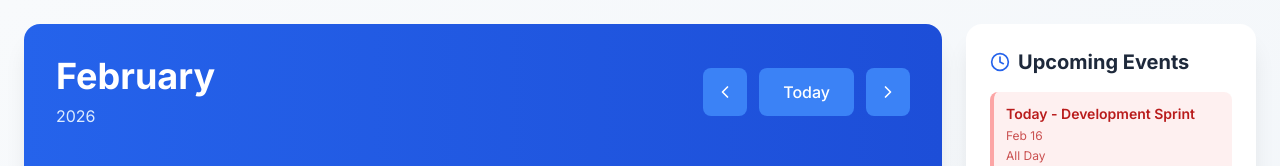
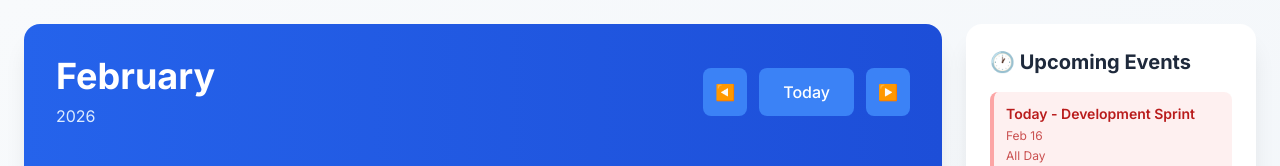
Before and after one commit to jofether/Month-Calendar, a React (Vite) app: page / in a window 1280 px wide. Shown: the top 166 px of the page. Built offline with nearby package versions, Linux system fonts and the light colour scheme; the HTML template or start-up script is replaced by a standard one.

Commit message:
Remove lucide-react dependency and replace icons with emojis

```diff
--- a/package.json
+++ b/package.json
@@ -9,7 +9,6 @@
     "preview": "vite preview"
   },
   "dependencies": {
-    "lucide-react": "^0.564.0",
     "react": "^18.3.1",
     "react-dom": "^18.3.1"
   },
--- a/src/App.jsx
+++ b/src/App.jsx
@@ -1,5 +1,4 @@
 import React, { useState } from 'react';
-import { ChevronLeft, ChevronRight, Clock, X } from 'lucide-react';
 
 function App() {
   const [currentDate, setCurrentDate] = useState(new Date(2026, 1, 16)); // February 16, 2026
@@ -108,7 +107,7 @@ function App() {
                     onClick={previousMonth}
                     className="p-3 rounded-lg bg-blue-500 hover:bg-blue-600 text-white transition-all duration-200 hover:shadow-lg"
                   >
-                    <ChevronLeft size={20} />
+                    ◀️
                   </button>
                   <button
                     onClick={goToToday}
@@ -120,7 +119,7 @@ function App() {
                     onClick={nextMonth}
                     className="p-3 rounded-lg bg-blue-500 hover:bg-blue-600 text-white transition-all duration-200 hover:shadow-lg"
                   >
-                    <ChevronRight size={20} />
+                    ▶️
                   </button>
                 </div>
               </div>
@@ -189,7 +188,7 @@ function App() {
           {/* UPCOMING EVENTS */}
           <div className="bg-white rounded-2xl shadow-xl p-6">
             <h2 className="text-xl font-bold text-slate-800 mb-4 flex items-center gap-2">
-              <Clock size={20} className="text-blue-600" />
+              🕐
               Upcoming Events
             </h2>
             <div className="space-y-3 max-h-96 overflow-y-auto">
@@ -248,7 +247,7 @@ function App() {
                 onClick={() => setSelectedDate(null)}
                 className="p-2 hover:bg-slate-100 rounded-lg transition"
               >
-                <X size={20} />
+                ✕
               </button>
             </div>
 
@@ -259,8 +258,7 @@ function App() {
                 <div key={idx} className={`p-4 rounded-lg border-l-4 ${colorClasses[event.color]}`}>
                   <p className="font-semibold">{event.title}</p>
                   <div className="flex items-center gap-2 mt-2 text-sm opacity-75">
-                    <Clock size={14} />
-                    {event.time}
+                    🕐 {event.time}
                   </div>
                 </div>
               ))}
```
